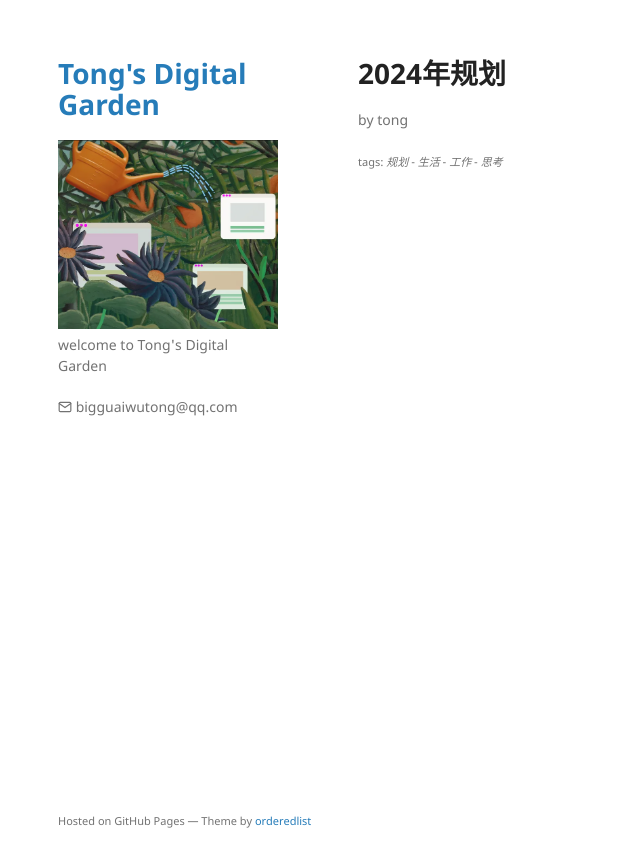
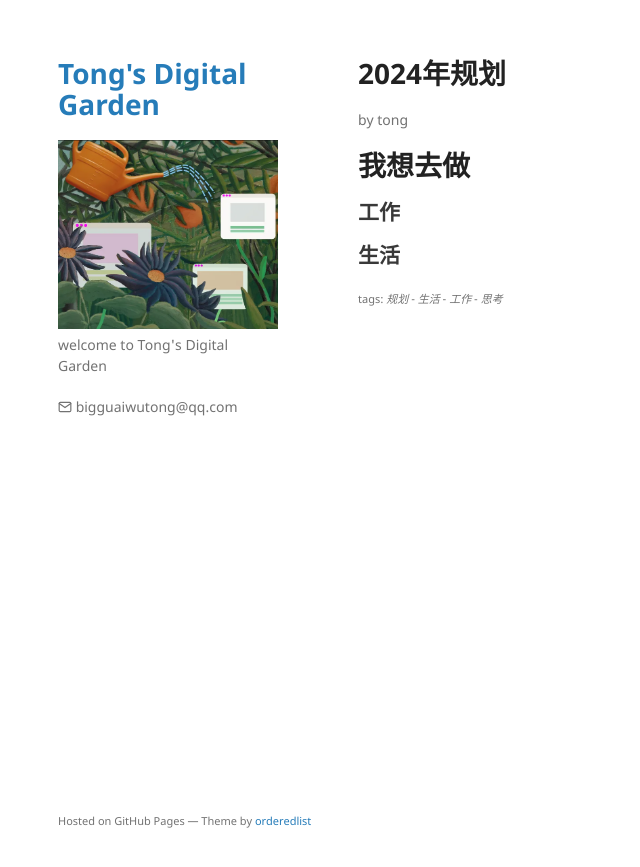
Before and after one commit to TongCodeSpace/TongCodeSpace.github.io, a Jekyll site: the page built from note/生活/期望/2024年规划.md, in a window 1280 px wide. Shown: the top 867 px of the page, without its empty margins (0-640 px from the left). Built offline with Jekyll 4.4.1, drawn with Linux system fonts in a browser that asks for light colours; comment, search, counter and statistics services are not loaded.

Commit message:
vault backup: M .obsidian/appearance.json .obsidian/plugins/obsidian-style-settings/data.json .obsidian/workspace.json note/生活/期望/2024年规划.md

```diff
--- a/note/生活/期望/2024年规划.md
+++ b/note/生活/期望/2024年规划.md
@@ -8,3 +8,8 @@ tags:
   - 工作
   - 思考
 ---
+# 我想去做
+
+## 工作
+
+## 生活
```
Also changed, not shown: .obsidian/appearance.json, .obsidian/plugins/obsidian-style-settings/data.json, .obsidian/workspace.json.
